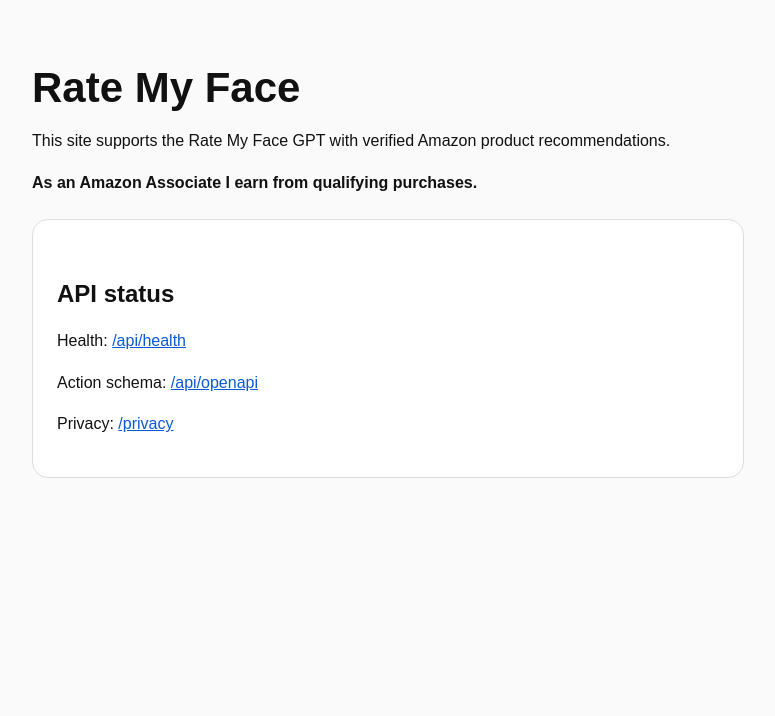
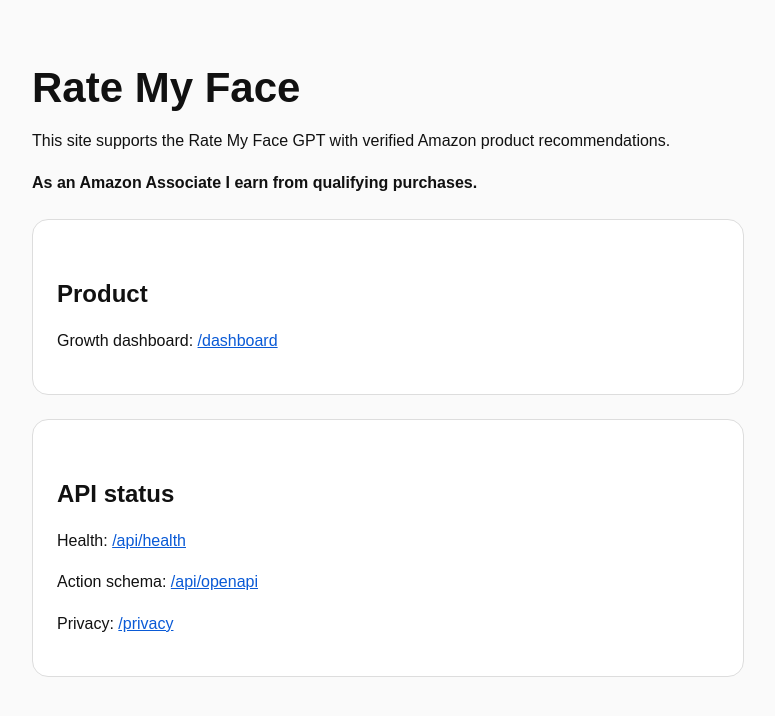
Before and after one commit to scarryhott/ratemyface, a Next.js app: page / in a window 1280 px wide. Shown: the top 716 px of the page, without its empty margins (252-1027 px from the left). Built offline with nearby package versions, Linux system fonts and the light colour scheme.

Commit message:
Link growth dashboard from homepage

```diff
--- a/app/page.tsx
+++ b/app/page.tsx
@@ -6,6 +6,12 @@ export default function Home() {
         This site supports the Rate My Face GPT with verified Amazon product recommendations.
       </p>
       <p><strong>As an Amazon Associate I earn from qualifying purchases.</strong></p>
+      <div className="card">
+        <h2>Product</h2>
+        <p>
+          Growth dashboard: <a href="/dashboard">/dashboard</a>
+        </p>
+      </div>
       <div className="card">
         <h2>API status</h2>
         <p>
```
